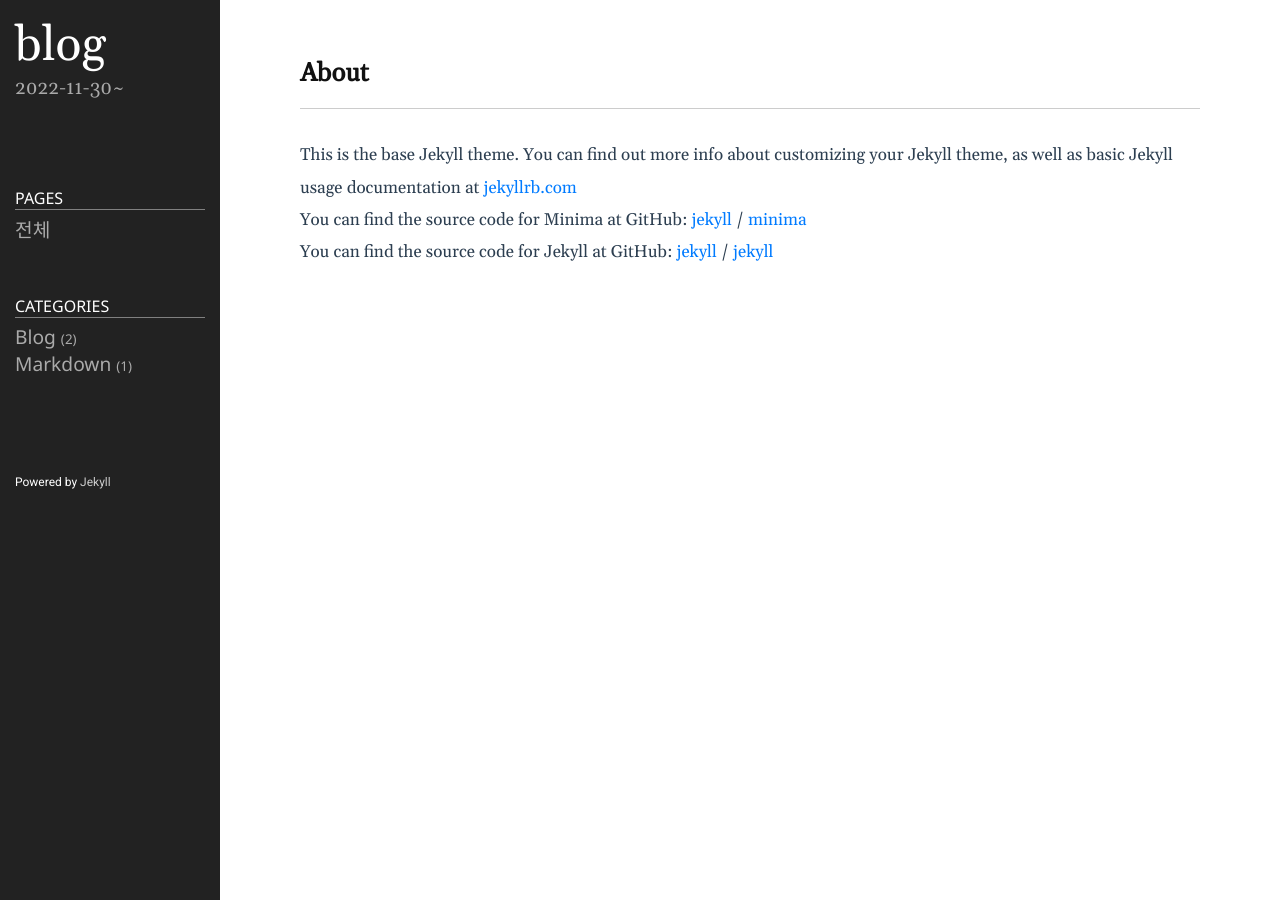
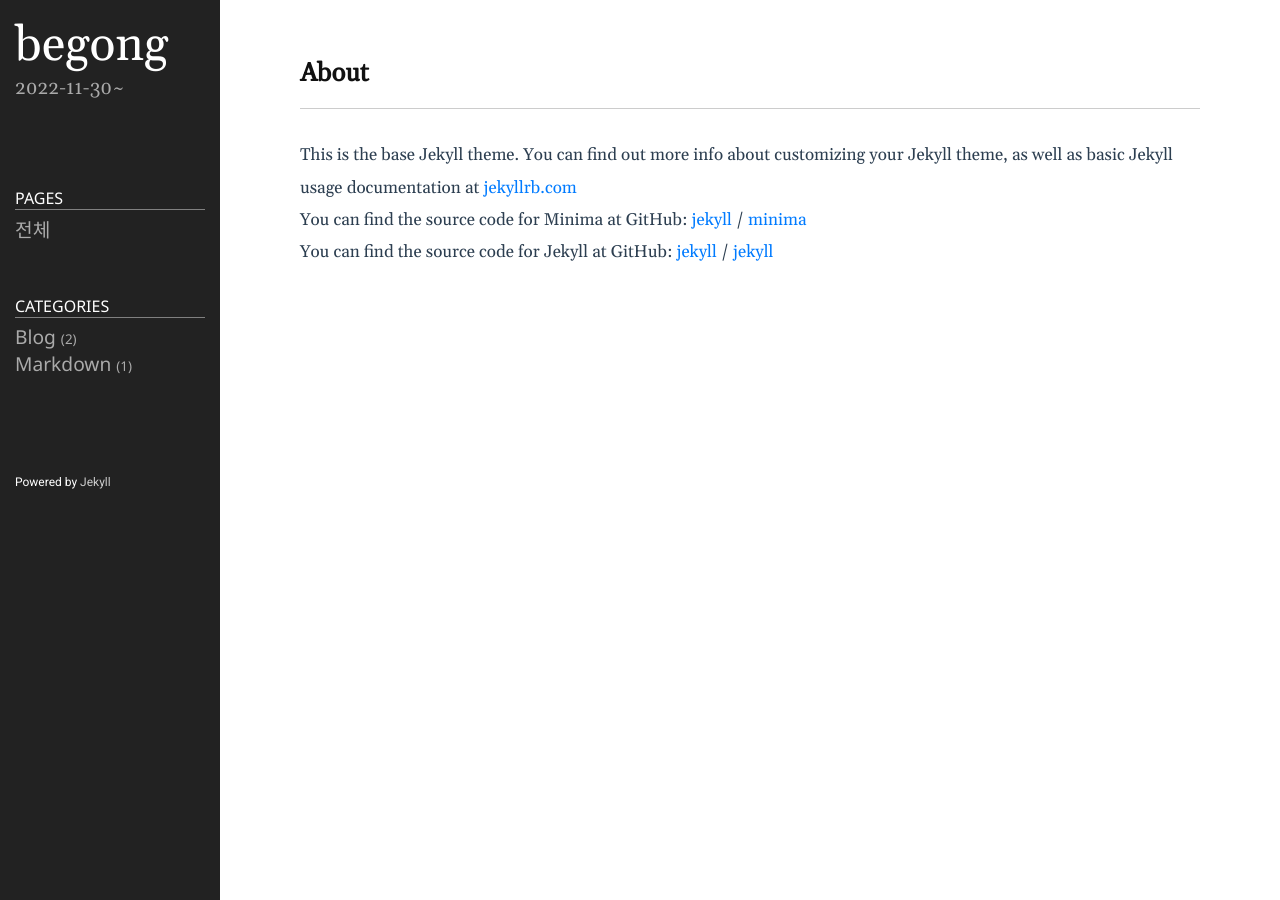
Before and after one commit to begong313/begong313.github.io, a Jekyll site: the page built from about.markdown, in a window 1280 px wide. Built offline with Jekyll 4.4.1, drawn with Linux system fonts in a browser that asks for light colours.

Commit message:
ㅇㅇㅇ

```diff
--- a/_config.yml
+++ b/_config.yml
@@ -18,7 +18,7 @@
 # You can create any custom variable you would like, and they will be accessible
 # in the templates via {{ site.myvariable }}.
 
-title: blog
+title: begong
 email: nobin313@gmail.com
 description: >- # this means to ignore newlines until "baseurl:"
     2022-11-30~
```
